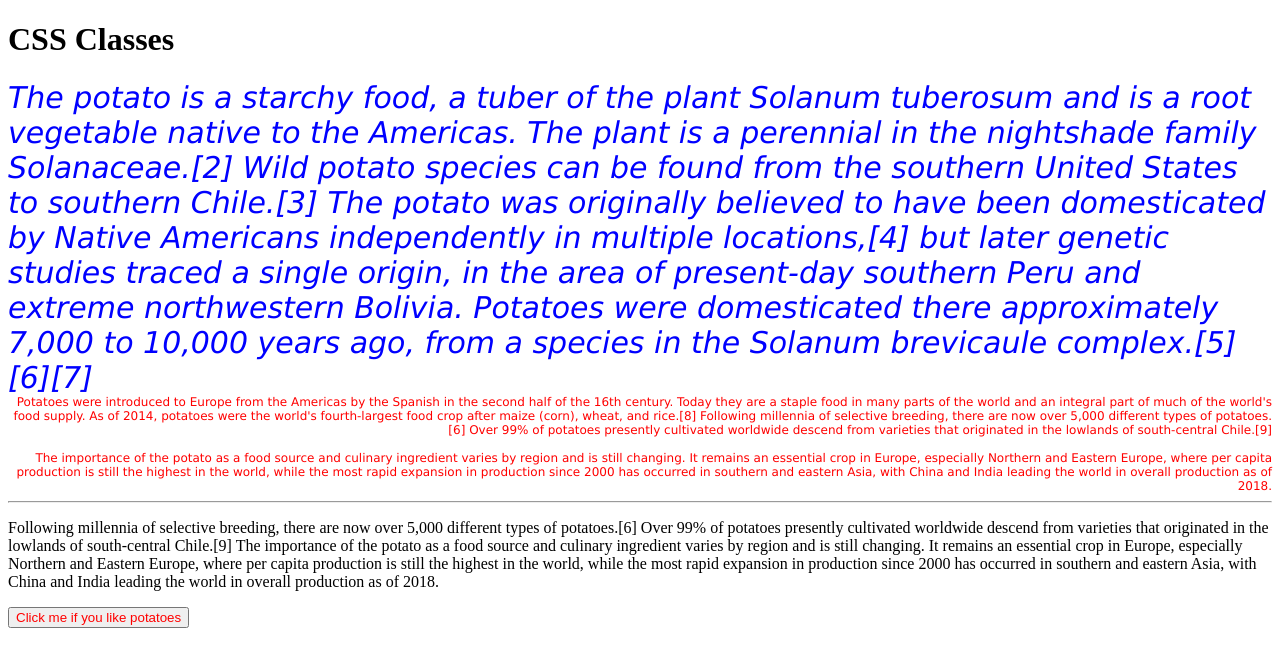
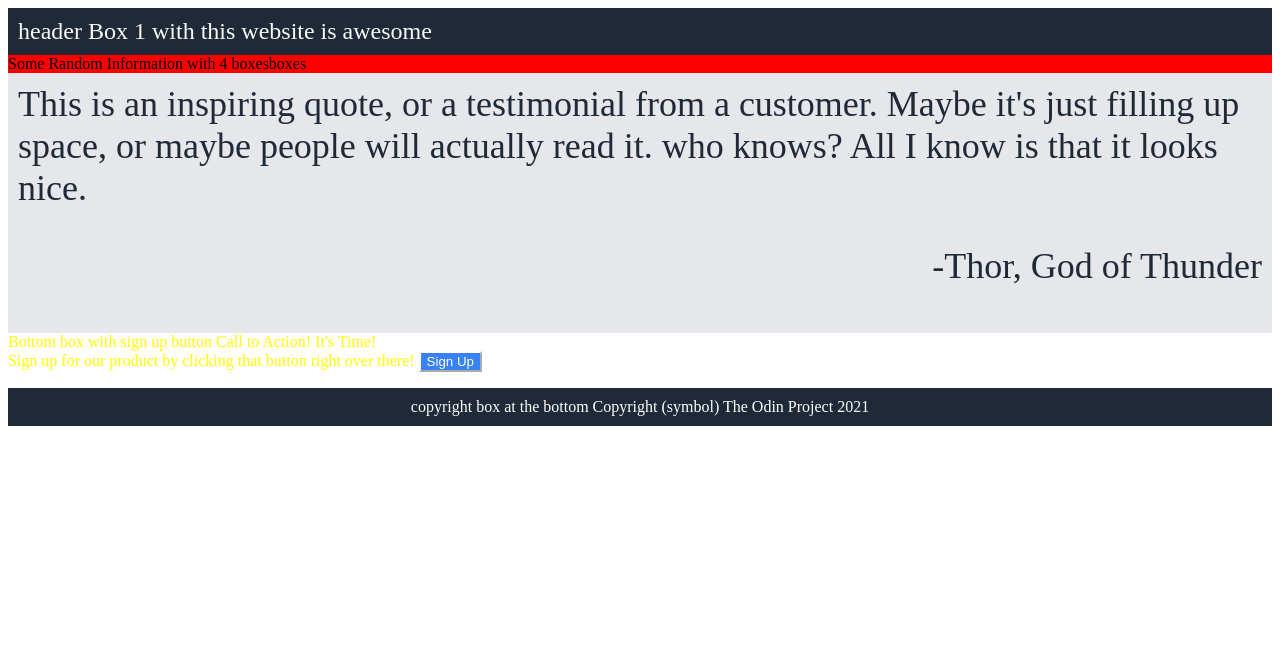
Before and after one commit to AYellowMinion/css-practice, a plain HTML site: page index.html in a window 1280 px wide. Drawn offline with Linux system fonts and the light colour scheme.

Commit message:
framework done

```diff
--- a/csspractice.css
+++ b/csspractice.css
@@ -1,32 +1,46 @@
 
-h1 {
-    font-family: 'Times New Roman';
+.header,
+.quote,
+.copyright {
+  background-color: #1f2937;
+  padding: 10px;
 }
 
-div {
-    font-family: Arial, Helvetica, sans-serif;
+.header {
+    font-size: 24px;
+    color: #f9faf8;
+    display: block;
 }
 
-.button {
-    color: red;
+.fourbox {
+    display: flex;
+    background-color: red;
+}
+.quote {
+    background-color: #e5e7eb;
+    font-size: 36px;
+    font-style: light italic;
+    color: #1f2937;
+    padding: 10px;
 }
 
-.c1, .c2 {
-    font-family: Verdana;
-    text-align: center;
-    font-weight: bolder.;
+.bottom {
+    background-color: lightblue
+    padding: 10px;
+    color: yellow;
 }
 
-.c1 {
-    font-size: 30px;
-    color: blue;
-    text-align: left;
-    font-style: italic;
+.button2 {
+    border-color: white;
+    background-color: #3882f6;
+    color: white;
+    text-align: right;
+
 }
 
-.c2 {
-    font-size: 12px;
-    color: red;
-    text-align: right;
-    font-weight: 100;
+.copyright {
+    font-size: small
+    padding: 10px;
+    text-align: center;
+    color: white;
 }
--- a/index.html
+++ b/index.html
@@ -5,30 +5,28 @@
 
         <meta charset="en">
 
-        <title> CSS Practice </title>
+        <title> CSS Landing Page </title>
+
+        <body>
+
+            <div class="header"> header Box 1 with this website is awesome </div>
+
+            <div class="fourbox"> Some Random Information with 4 boxes
+                <div class="boxes"> boxes </div>
+            </div>
+
+            <div class="quote"> This is an inspiring quote, or a testimonial from a customer. Maybe it's just filling up space, or maybe people will actually read it. who knows? All I know is that it looks nice.
+                <p style="font-style: Bold;text-align: right;"> -Thor, God of Thunder </p>
+            </div>
 
 
-        <p>
-            <h1> CSS Classes </h1>
+            <div class="bottom"> Bottom box with sign up button Call to Action! It's Time! <br> Sign up for our product by clicking that button right over there!
+                <button class="button2">Sign Up</button>
+            </div>
 
-            <div class="c1">
-             The potato is a starchy food, a tuber of the plant Solanum tuberosum and is a root vegetable native to the Americas. The plant is a perennial in the nightshade family Solanaceae.[2] Wild potato species can be found from the southern United States to southern Chile.[3] The potato was originally believed to have been domesticated by Native Americans independently in multiple locations,[4] but later genetic studies traced a single origin, in the area of present-day southern Peru and extreme northwestern Bolivia. Potatoes were domesticated there approximately 7,000 to 10,000 years ago, from a species in the Solanum brevicaule complex.[5][6][7]  </div>
+            <p class="copyright"> copyright box at the bottom Copyright (symbol) The Odin Project 2021 </p>
 
-
-            <div class="c2">
-
-                Potatoes were introduced to Europe from the Americas by the Spanish in the second half of the 16th century. Today they are a staple food in many parts of the world and an integral part of much of the world's food supply. As of 2014, potatoes were the world's fourth-largest food crop after maize (corn), wheat, and rice.[8] Following millennia of selective breeding, there are now over 5,000 different types of potatoes.[6] Over 99% of potatoes presently cultivated worldwide descend from varieties that originated in the lowlands of south-central Chile.[9] <br> </br> The importance of the potato as a food source and culinary ingredient varies by region and is still changing. It remains an essential crop in Europe, especially Northern and Eastern Europe, where per capita production is still the highest in the world, while the most rapid expansion in production since 2000 has occurred in southern and eastern Asia, with China and India leading the world in overall production as of 2018. </div>
-
-         <hr> </hr>
-
-            <p>
-               Following millennia of selective breeding, there are now over 5,000 different types of potatoes.[6] Over 99% of potatoes presently cultivated worldwide descend from varieties that originated in the lowlands of south-central Chile.[9] The importance of the potato as a food source and culinary ingredient varies by region and is still changing. It remains an essential crop in Europe, especially Northern and Eastern Europe, where per capita production is still the highest in the world, while the most rapid expansion in production since 2000 has occurred in southern and eastern Asia, with China and India leading the world in overall production as of 2018.
-            </p>
-
-            <button class="button"> Click me if you like potatoes </button>
-
-        </p>
-
+        </body
 
     </head>
 </html>
```
